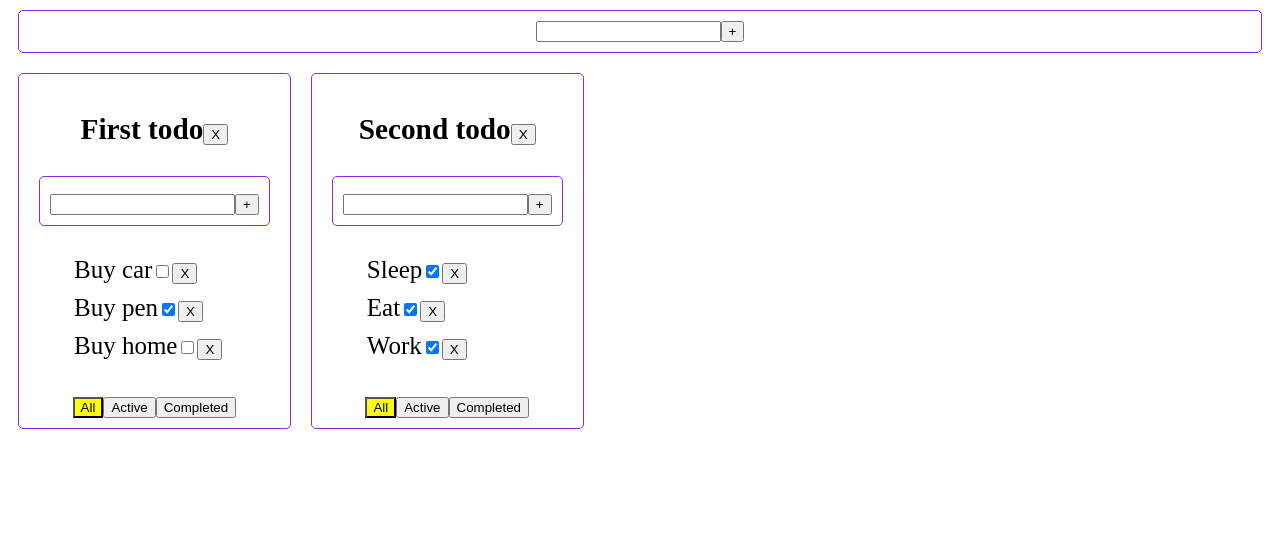
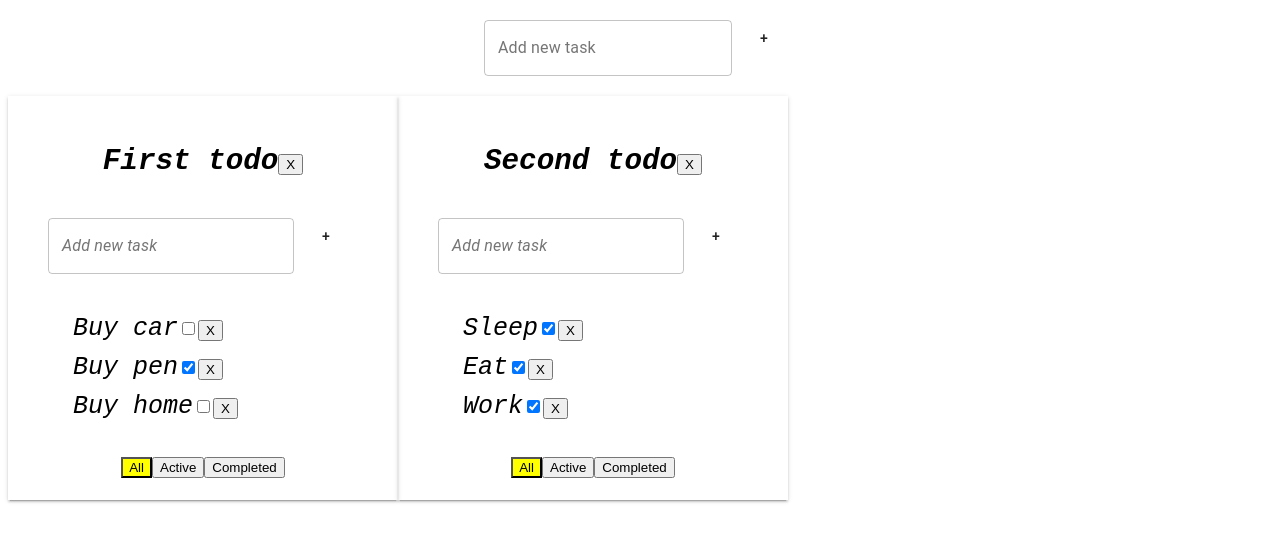
Before and after one commit to kwin64/todo, a React (Create React App) app in the folder todo/: page / in a window 1280 px wide. Shown: the top 542 px of the page. Built offline with nearby package versions, Linux system fonts and the light colour scheme.

Commit message:
check material ui

```diff
--- a/todo/package.json
+++ b/todo/package.json
@@ -3,6 +3,7 @@
   "version": "0.1.0",
   "private": true,
   "dependencies": {
+    "@material-ui/core": "^4.11.3",
     "@testing-library/jest-dom": "^5.11.4",
     "@testing-library/react": "^11.1.0",
     "@testing-library/user-event": "^12.1.10",
--- a/todo/src/AddForm.tsx
+++ b/todo/src/AddForm.tsx
@@ -1,11 +1,13 @@
 import React, {KeyboardEvent, useState} from 'react';
 import s from "./App.module.css";
+import Button from '@material-ui/core/Button';
+import {TextField} from "@material-ui/core";
 
 type PropsType = {
     addItemForm: (title: string) => void
 }
 
-const AddForm:React.FC<PropsType>= (
+const AddForm: React.FC<PropsType> = (
     {
         addItemForm
     }
@@ -39,13 +41,15 @@ const AddForm:React.FC<PropsType>= (
 
     return (
         <div className={s.todo}>
-            <input onChange={newValueTask}
-                   value={valueTask}
-                   onKeyPress={keyPressAddTask}
-                   className={error ? 'error' : ''}/>
-            <button onClick={addTaskHandler}
+            <TextField id='outlined-basic' label='Add new task' variant='outlined'
+                       onChange={newValueTask}
+                       value={valueTask}
+                       onKeyPress={keyPressAddTask}
+                       className={error ? 'outlined-error-helper-text' : ''}/>
+            <Button onClick={addTaskHandler}
+                    color='default'
             >+
-            </button>
+            </Button>
             {error && <div className={'errorMessage'}>Incorrect value!</div>}
         </div>
     )
--- a/todo/src/App.module.css
+++ b/todo/src/App.module.css
@@ -8,8 +8,7 @@
     text-align: center;
     padding: 10px;
     margin: 10px;
-    border: 1px solid blueviolet;
-    border-radius: 5px;
+    border-radius: 2px;
 }
 
 .activeButton {
--- a/todo/src/App.tsx
+++ b/todo/src/App.tsx
@@ -2,6 +2,7 @@ import React, {useState} from 'react';
 import {v1} from 'uuid';
 import Todolists from './Todolists';
 import AddForm from "./AddForm";
+import {Button} from "@material-ui/core";
 
 export type TaskType = { id: string, title: string, isDone: boolean }
 export type TasksStateType = {
@@ -85,6 +86,7 @@ function App() {
     return (
         <div>
             <AddForm addItemForm={addTodoList}/>
+
             <Todolists todoListsComponents={todoLists}
                        tasks={tasks}
                        addTask={addTask}
--- a/todo/src/Todolist.tsx
+++ b/todo/src/Todolist.tsx
@@ -15,8 +15,8 @@ type PropsType = {
     changeStatusTask: (taskID: string, statusTask: boolean, todoListsID: string) => void
     removeTodoList: (todoListsID: string) => void
     filter: FilterValueType
-    changeTodoListTitle:  (newTitle: string, todoListsID: string) => void
-    changeTasksTitle:  (idTask: string, newTitle: string, todoListsID: string) => void
+    changeTodoListTitle: (newTitle: string, todoListsID: string) => void
+    changeTasksTitle: (idTask: string, newTitle: string, todoListsID: string) => void
 }
 
 const TodoList: React.FC<PropsType> = (
--- a/todo/src/Todolists.tsx
+++ b/todo/src/Todolists.tsx
@@ -3,6 +3,8 @@ import './App.module.css';
 import TodoList from "./Todolist";
 import {FilterValueType, TasksStateType, TodolistType} from "./App";
 import s from "./App.module.css";
+import Container from '@material-ui/core/Container/Container';
+import {Box} from "@material-ui/core";
 
 type PropsType = {
     todoListsComponents: Array<TodolistType>
@@ -12,8 +14,8 @@ type PropsType = {
     changeStatusTask: (taskID: string, statusTask: boolean, todoListsID: string) => void
     removeTodoList: (todoListsID: string) => void
     changeTodoListFilter: (filterValue: FilterValueType, id: string) => void
-    changeTodoListTitle:  (newTitle: string, todoListsID: string) => void
-    changeTasksTitle:  (idTask: string, newTitle: string, todoListsID: string) => void
+    changeTodoListTitle: (newTitle: string, todoListsID: string) => void
+    changeTasksTitle: (idTask: string, newTitle: string, todoListsID: string) => void
 }
 
 const TodoLists: React.FC<PropsType> = (
@@ -39,6 +41,7 @@ const TodoLists: React.FC<PropsType> = (
                 tasksForTodoLists = tasksForTodoLists.filter(t => t.isDone)
             }
             return (
+                <Box boxShadow={2} fontStyle={'oblique'} fontFamily={'Monospace'} >
                     <TodoList todoListsID={tl.id}
                               titleTodoList={tl.title}
                               filter={tl.filter}
@@ -51,6 +54,7 @@ const TodoLists: React.FC<PropsType> = (
                               changeTodoListTitle={changeTodoListTitle}
                               changeTasksTitle={changeTasksTitle}
                     />
+                </Box>
             )
         }
     )
```
Also changed, not shown: 1 other file (tests, documents, lock files or other folders). Lines whose indentation alone changed are shown as unchanged.
